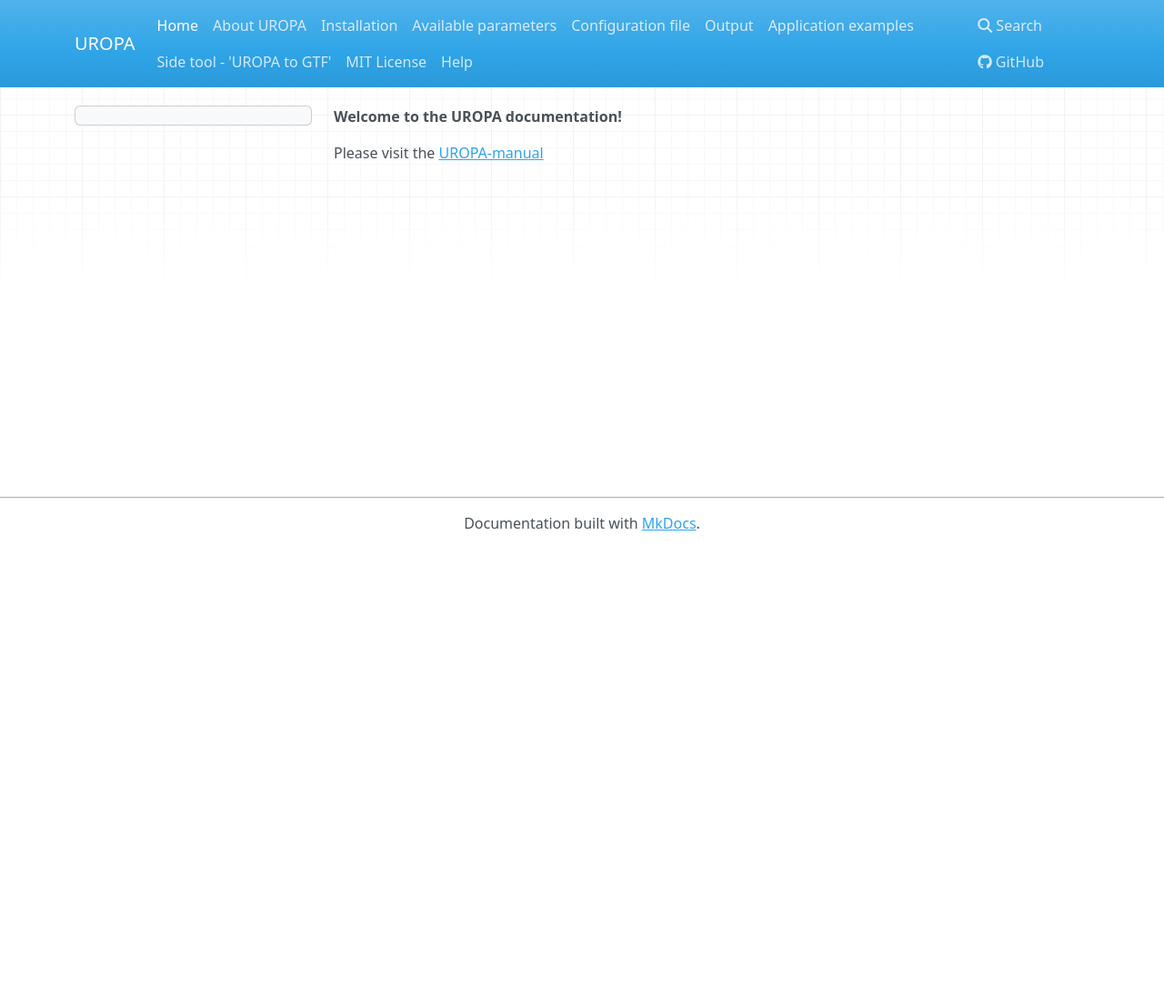
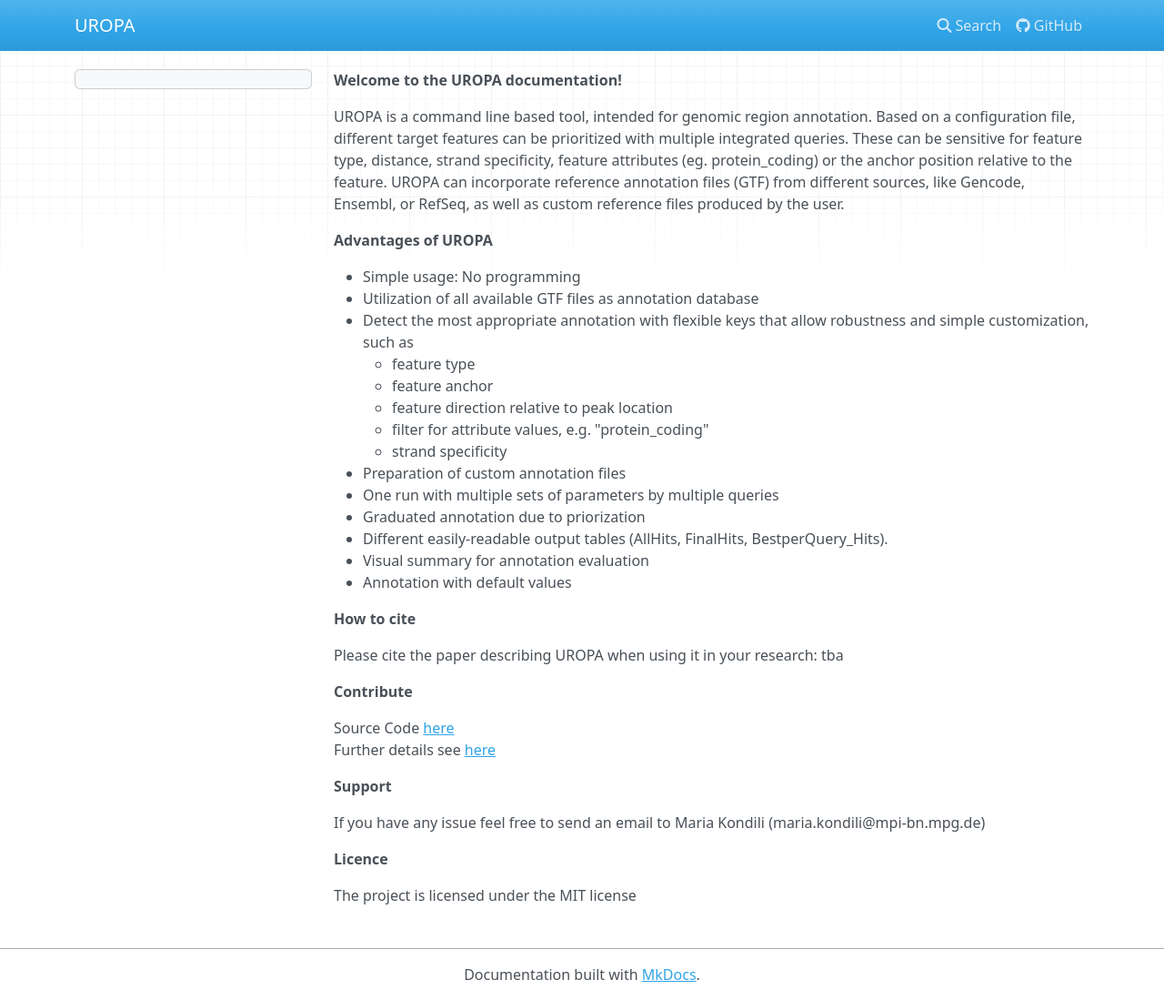
Before and after one commit to loosolab/UROPA, an MkDocs documentation site: the page built from docs/index.md, in a window 1280 px wide and 1099 px high. Shown: the whole window at 91% size. Built offline with MkDocs 1.6.1, drawn with Linux system fonts in a browser that asks for light colours; nearby versions of some CDN libraries; old or Windows-style settings are respelled for this version of MkDocs.

Commit message:
pdf version update

```diff
--- a/docs/index.md
+++ b/docs/index.md
@@ -1,3 +1,40 @@
 **Welcome to the UROPA documentation!**
 
-Please visit the [UROPA-manual](http://uropa-manual.readthedocs.io/en/latest/)
+UROPA is a command line based tool, intended for genomic region annotation. Based on a configuration file, different target features can be prioritized with multiple integrated queries.
+These can be sensitive for feature type, distance, strand specificity, feature attributes (eg. protein_coding) or the anchor position relative to the feature.
+UROPA can incorporate reference annotation files (GTF) from different sources, like Gencode, Ensembl, or RefSeq, as well as custom reference files produced by the user.
+
+**Advantages of UROPA**
+
+* Simple usage: No programming
+* Utilization of all available GTF files as annotation database
+* Detect the most appropriate annotation with flexible keys that allow robustness and simple customization, such as
+	* feature type
+	* feature anchor
+	* feature direction relative to peak location
+	* filter for attribute values, e.g. "protein_coding"
+	* strand specificity
+* Preparation of custom annotation files
+* One run with multiple sets of parameters by multiple queries
+* Graduated annotation due to priorization
+* Different easily-readable output tables (AllHits, FinalHits, BestperQuery_Hits).
+* Visual summary for annotation evaluation
+* Annotation with default values
+
+**How to cite**
+
+Please cite the paper describing UROPA when using it in your research:
+tba
+
+**Contribute**
+
+Source Code [here](https://github.molgen.mpg.de/loosolab/UROPA)
+Further details see [here](http://uropa.readthedocs.io/en/latest/install/)
+
+**Support**
+
+If you have any issue feel free to send an email to Maria Kondili (maria.kondili@mpi-bn.mpg.de)
+
+**Licence**
+
+The project is licensed under the MIT license
--- a/docs_rst/index.rst
+++ b/docs_rst/index.rst
@@ -59,8 +59,8 @@ The project is licensed under the MIT license (see :doc:`/license`)
    install
    parameter
    config
-   output
-   uropa-example
-   custom
+   output-pdf
+   uropa-example-pdf
+   custom-pdf
    license
    help
--- a/docs_rst/output-pdf.rst
+++ b/docs_rst/output-pdf.rst
@@ -18,11 +18,7 @@ File overview
 
 .. note::
 	The output files will be named additionally by the output directory name.
-	For example if uropa is used like this:
-
-	.. code:: bash
-
-		uropa -i config.json -o ChIPanno
+	For example if uropa is used like this:	``uropa.py -i config.json -o ChIPanno``
 
 	The result would contain: ChIPannot/Uropa_AllHits_ChIPannot.txt
 
--- a/docs_rst/output.rst
+++ b/docs_rst/output.rst
@@ -18,11 +18,7 @@ File overview
 
 .. note::
 	The output files will be named additionally by the output directory name.
-	For example if uropa is used like this:
-
-	.. code:: bash
-
-		uropa.py -i config.json -o ChIPanno
+	For example if uropa is used like this:	``uropa.py -i config.json -o ChIPanno``
 
 	The result would contain: ChIPannot/Uropa_AllHits_ChIPannot.txt
 
--- a/mkdocs.yml
+++ b/mkdocs.yml
@@ -5,12 +5,3 @@ repo_url: 'https://github.molgen.mpg.de/loosolab/UROPA'
 repo_name: 'GitHub'
 pages:
 - Home: 'index.md'
-- About UROPA: 'introduction.md'
-- Installation: 'install.md'
-- Available parameters: 'parameters.md'
-- Configuration file: 'config.md'
-- Output: 'output.md'
-- Application examples: 'uropa-example.md'
-- Side tool - 'UROPA to GTF': custom.md
-- MIT License: license.md
-- Help: help.md
```
